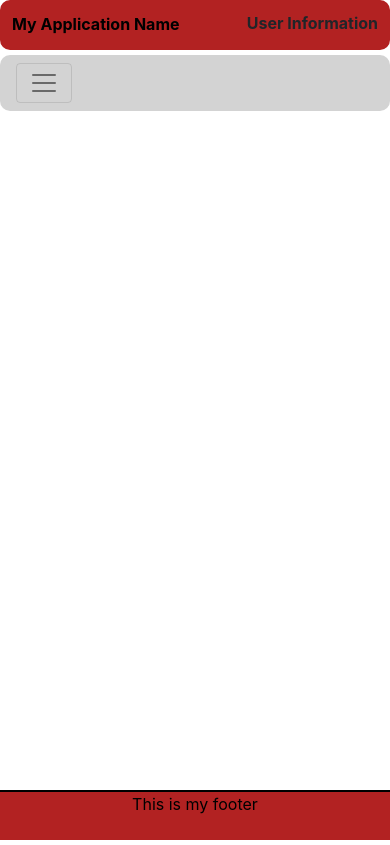
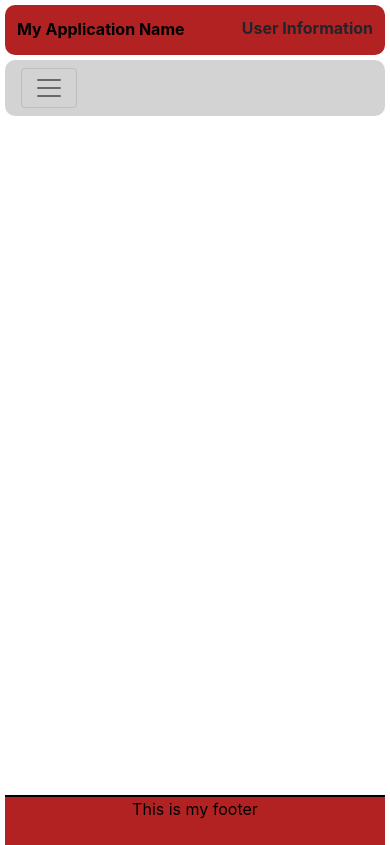
Before and after one commit to simplysameer333/ReactJsBlankProject, a React Native app in the folder todo/: screen / in a window 390 px wide. Built offline with nearby package versions, Linux system fonts and the light colour scheme.

Commit message:
Update App.css

```diff
--- a/todo/src/css/App.css
+++ b/todo/src/css/App.css
@@ -1,5 +1,5 @@
 .App {
-  text-align: center;
+  margin: 5px;
 }
 
 .App-logo {
@@ -21,8 +21,3 @@
 .App-intro {
   font-size: large;
 }
-
-@keyframes App-logo-spin {
-  from { transform: rotate(0deg); }
-  to { transform: rotate(360deg); }
-}
```
